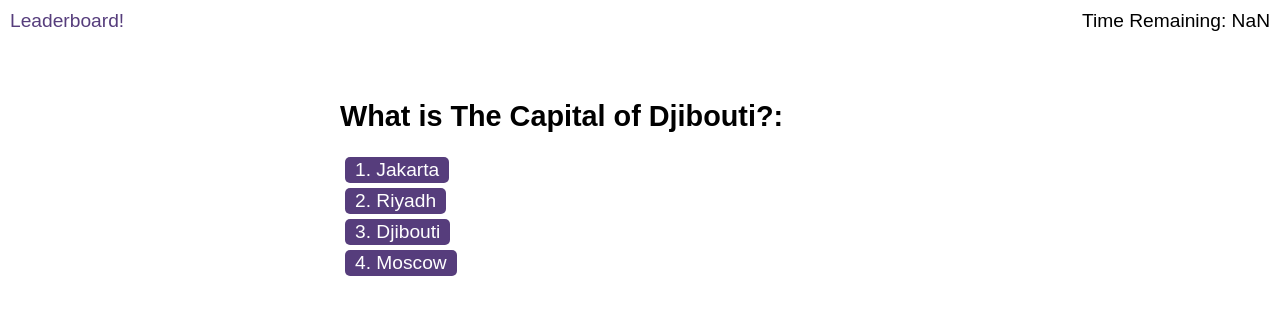
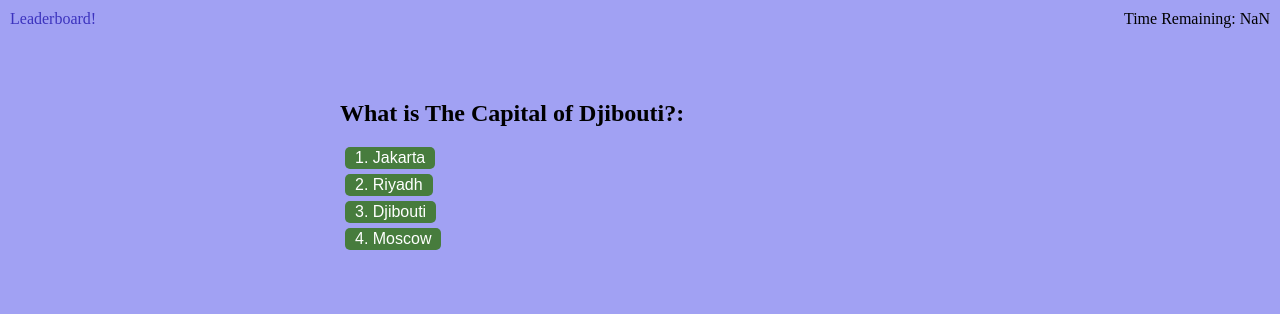
Before and after one commit to Billthebaker/Quiz, a plain HTML site: page index.html in a window 1280 px wide. Both pictures are taken after a click on the button "Lets do it!". Drawn offline with Linux system fonts and the light colour scheme.

Commit message:
final commit i could not for the life of me understand how the timer works. styled the page again finally and made sure scoring system worked, also readme was made

```diff
--- a/css/styles.css
+++ b/css/styles.css
@@ -1,10 +1,11 @@
 body {
-  font-family: Arial;
+  font-family: Cambria, Cochin, Georgia, Times, 'Times New Roman', serif
   font-size: 120%;
+  background-color: rgb(161, 161, 243);
 }
 
 a {
-  color: #563d7c;
+  color: #3c33be;
   text-decoration: none;
   transition: color 0.1s;
 }
@@ -14,11 +15,10 @@ a:hover {
 }
 
 button {
-  display: inline-block;
   margin: 5px;
-  cursor: pointer;
+  cursor: crosshair;
   font-size: 100%;
-  background-color: #563d7c;
+  background-color: #477c3d;
   border-radius: 5px;
   padding: 2px 10px;
   color: white;
@@ -50,7 +50,7 @@ li {
 }
 
 li:nth-child(odd) {
-  background-color: #f3edfc;
+  background-color: #afafaf;
 }
 
 .wrapper {
--- a/js/logic.js
+++ b/js/logic.js
@@ -17,7 +17,7 @@ function startQuiz() {
     var beginScreenEl = document.getElementById('start-screen');
     beginScreenEl.setAttribute('class', 'hide');
     questionEl.removeAttribute('class'); // come back to this one
-    timerId = setInterval(countDown, 1000);
+    timerId = setInterval(countDown, 11000);
     timerEl.textContent = time;
     getQuestion();
 
@@ -25,7 +25,7 @@ function startQuiz() {
 }
 //Timer Function
 function countDown() {
-    time--;
+    time --;
     timerEl.textContent = time;
 
     if(time <=0){
@@ -66,7 +66,7 @@ function questionClick(event) {
         feedbackEl.textContent = 'Incorrect.';
     }else{
         sfxCorrect.play();
-        feedbackEl.textContent = 'That is Correct!!';
+        feedbackEl.textContent = 'You got it!!';
     }
     feedbackEl.setAttribute('class', 'feedback');
     setTimeout(function() {
--- a/js/scores.js
+++ b/js/scores.js
@@ -16,4 +16,4 @@ function clearHighscores() {
   window.location.reload();
 }
 document.getElementById('clear').onclick = clearHighscores;
-printHighscores();
+printScores();
```
Also changed, not shown: screenshots/quiz1.png (added), screenshots/quiz2.png (added), screenshots/quiz3.PNG (added), 1 other file.
